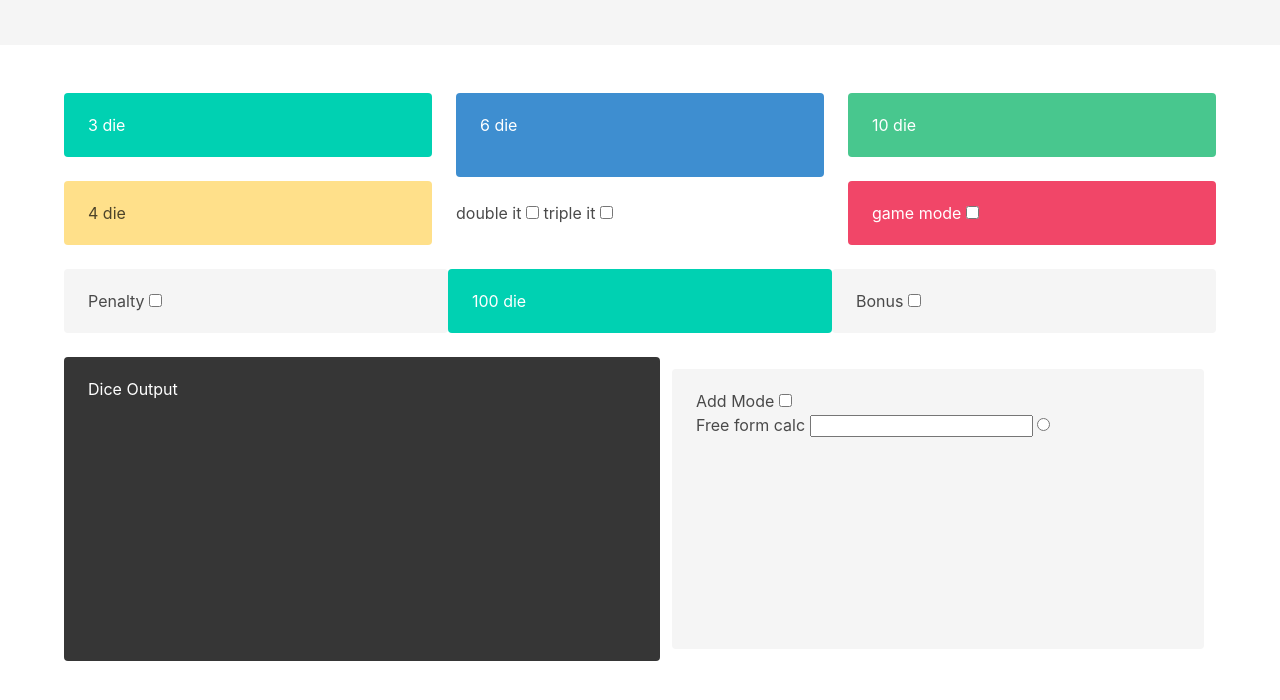
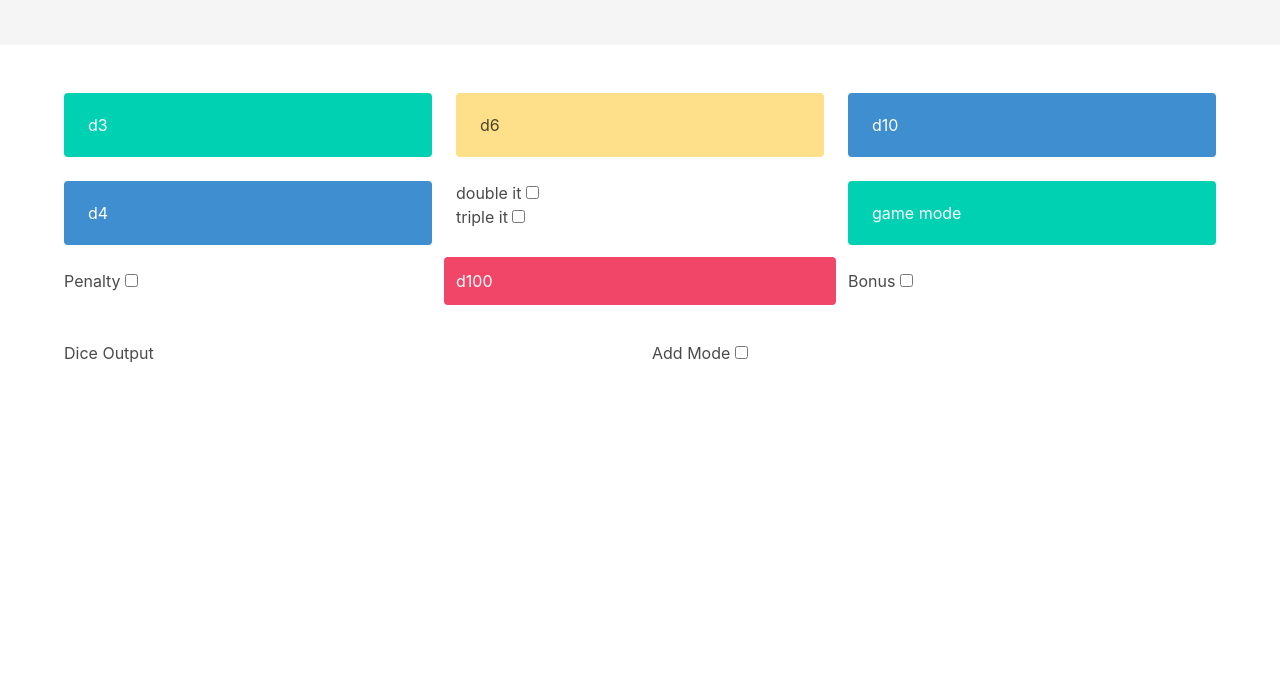
Before and after one commit to WesleyDRobinson/dice, a plain HTML site: page public/index.html in a window 1280 px wide. Shown: the part 116-816 px from the top of the page. Drawn offline with nearby package versions, Linux system fonts and the light colour scheme.

Commit message:
with columns

```diff
--- a/public/index.html
+++ b/public/index.html
@@ -36,69 +36,47 @@
 
 <section class="section" id="dice-box">
     <div class="container">
-        <div class="tile is-ancestor">
-            <div class="tile is-vertical">
-                <div class="tile">
-                    <div class="tile is-parent is-vertical">
-                        <div id="d3" class="tile is-child notification is-primary">
-                            3 die
+        <div class="columns">
+            <div class="column">
+                <div id="d3" class="notification is-primary">d3</div>
+                <div id="d4" class="notification is-info">d4</div>
             </div>
-                        <div id="d4" class="tile is-child notification is-warning">
-                            4 die
-                        </div>
-                    </div>
-                    <div class="tile is-parent is-vertical">
-                        <div id="d6" class="tile is-child notification is-info">
-                            6 die
-                        </div>
-                        <div class="tile is-child">
+            <div class="column">
+                <div id="d6" class="notification is-warning">d6</div>
+                <div>
                     <label for="double">double it</label>
                     <input type="checkbox" id="double">
+                </div>
+                <div>
                     <label for="triple">triple it</label>
                     <input type="checkbox" id="triple">
                 </div>
             </div>
-                    <div class="tile is-parent is-vertical">
-                        <div id="d10" class="tile is-child notification is-success">
-                            10 die
-                        </div>
-                        <div class="tile is-child notification is-danger">
-                            <label for="game-mode">game mode</label>
-                            <input type="checkbox" id="game-mode">
+            <div class="column">
+                <div id="d10" class="notification is-info">d10</div>
+                <div class="notification is-primary">game mode</div>
             </div>
         </div>
-                </div>
-                <div class="tile is-parent">
-                    <div class="tile is-child notification is-light is-bold">
+        <div class="columns">
+            <div id="penalty-die" class="column">
                 <label for="penalty-die">Penalty</label>
                 <input type="checkbox" id="penalty-die">
             </div>
-                    <div id="d100" class="tile is-child notification is-primary is-bold">
-                        100 die
-                    </div>
-                    <div class="tile is-child notification is-light is-bold">
+            <div id="d100" class="column notification is-danger">d100</div>
+            <div id="bonus-die" class="column">
                 <label for="bonus-die">Bonus</label>
                 <input type="checkbox" id="bonus-die">
             </div>
         </div>
-                <div class="tile is-parent">
-                    <div class="tile is-child notification is-dark">
+        <div class="columns">
+            <div class="column">
                 <p>Dice Output</p>
                 <span id="dice-result"></span>
             </div>
-                    <div class="tile is-parent">
-                        <div class="tile is-child notification is-light is-bold">
+            <div class="column">
                 <label for="add-mode">Add Mode</label>
                 <input type="checkbox" id="add-mode">
                 <div id="sum-nums"></div>
-                            <div id="calc">
-                                <label for="free-form">Free form calc</label>
-                                <input type="number" id="free-form">
-                                <input type="radio">
-                            </div>
-                        </div>
-                    </div>
-                </div>
             </div>
         </div>
     </div>
```
Lines whose indentation alone changed are shown as unchanged.
